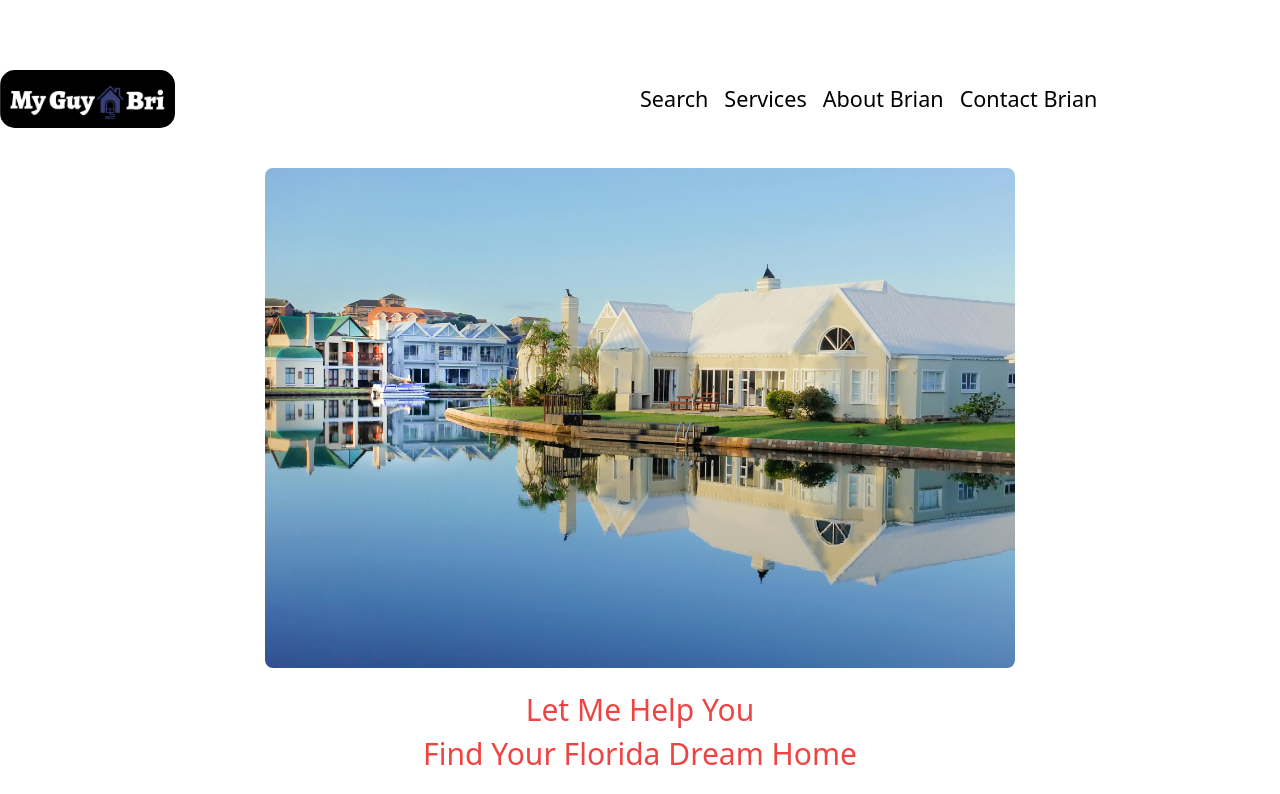
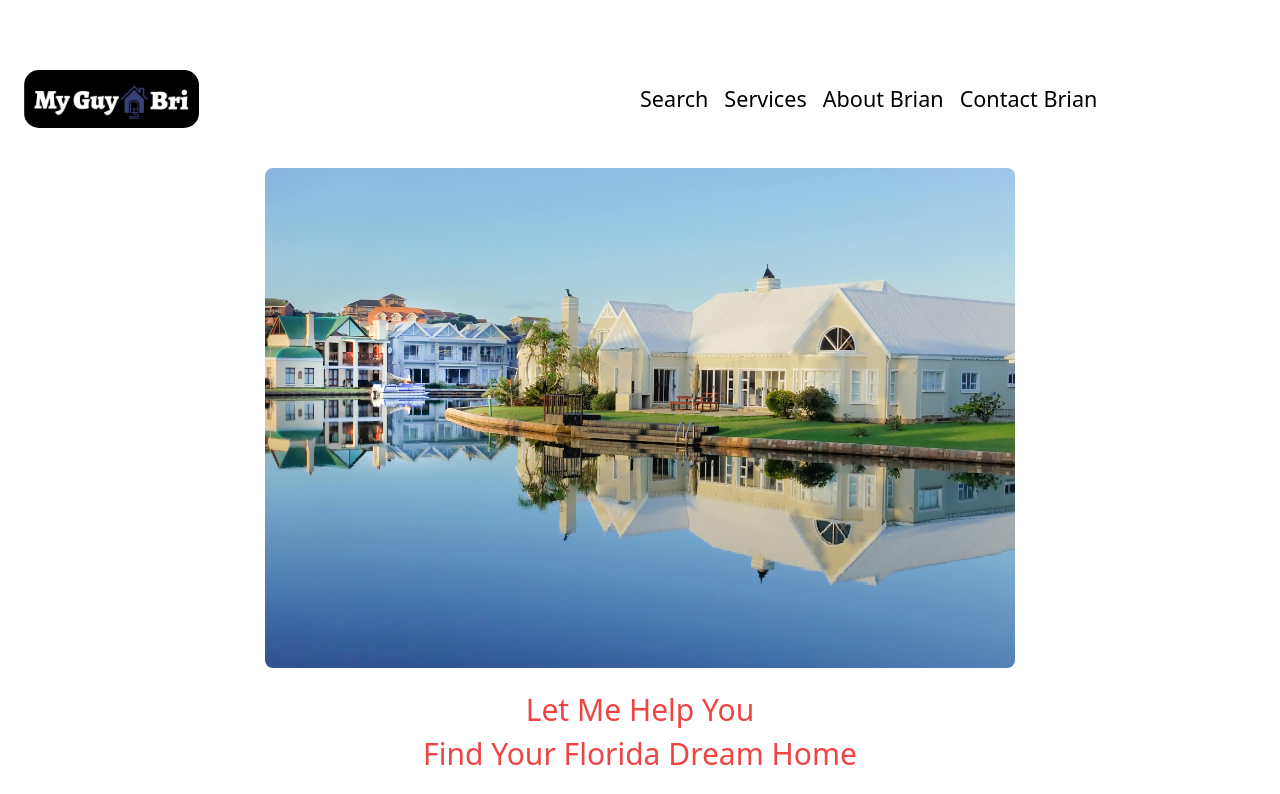
Before and after one commit to aquacalc/my-test, a SvelteKit app: page / in a window 1280 px wide. Shown: the top 794 px of the page. Built offline with nearby package versions, Linux system fonts and the light colour scheme.

Commit message:
tweak logo

```diff
--- a/src/routes/+page.svelte
+++ b/src/routes/+page.svelte
@@ -250,6 +250,7 @@
 	#my-guy-bri-img {
 		width: 175px;
 		border-radius: 15px;
+		margin-left: 1.5rem;
 	}
 
 	.nav-links {
```
